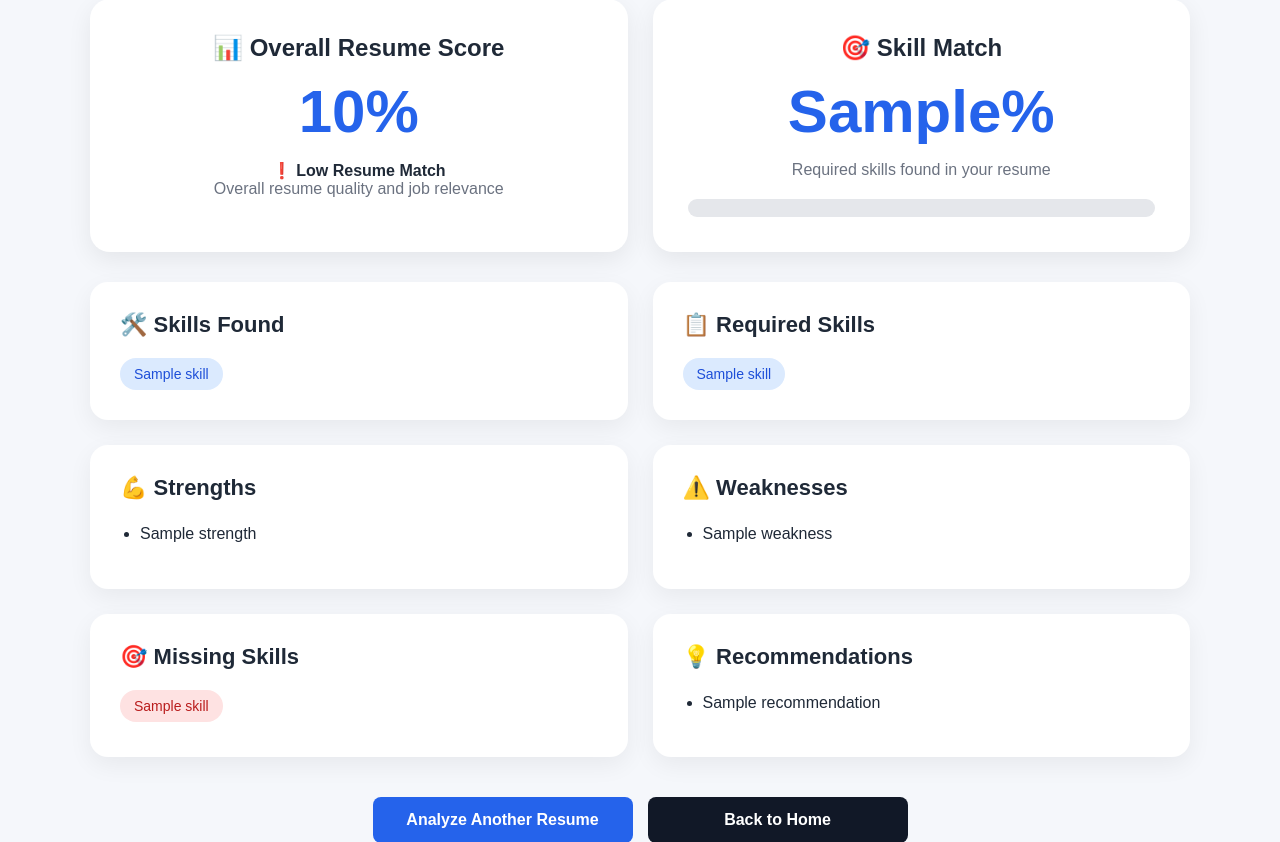
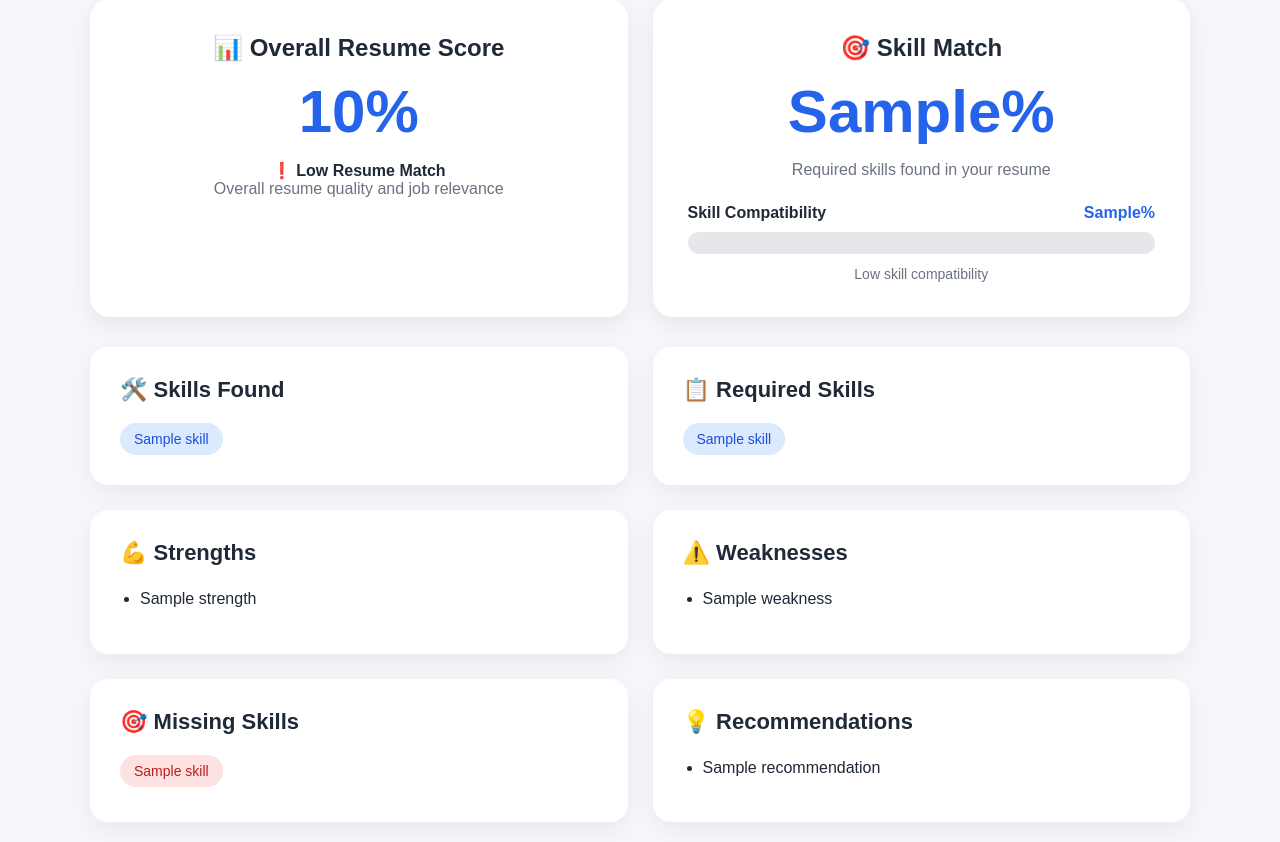
Before and after one commit to Sathiuppar2242/AI-Resume-Analyzer, a Flask app: template templates/result.html in a window 1280 px wide. Shown: the part 517-1359 px from the top of the page. Run offline with Flask 3, Linux system fonts and the light colour scheme; the template is opened without the code that fills it: most values are stand-ins (such as "Sample title", 1, 10 or a date in 2020).

Commit message:
Improve skill match visualization

```diff
--- a/templates/result.html
+++ b/templates/result.html
@@ -9,7 +9,6 @@
 
     <title>Resume Analysis - ResumeAI</title>
 
-
     <style>
 
         * {
@@ -18,13 +17,11 @@
             box-sizing: border-box;
         }
 
-
         body {
             font-family: Arial, sans-serif;
             background: #f5f7fb;
             color: #1f2937;
         }
-
 
         header {
             background: white;
@@ -32,13 +29,11 @@
             border-bottom: 1px solid #e5e7eb;
         }
 
-
         .logo {
             font-size: 28px;
             font-weight: bold;
             color: #2563eb;
         }
-
 
         .container {
             width: 90%;
@@ -46,24 +41,20 @@
             margin: 40px auto;
         }
 
-
         .header-section {
             text-align: center;
             margin-bottom: 35px;
         }
-
 
         .header-section h1 {
             font-size: 38px;
             margin-bottom: 15px;
         }
 
-
         .header-section p {
             color: #6b7280;
             margin-bottom: 8px;
         }
-
 
         .job-badge {
             display: inline-block;
@@ -75,7 +66,6 @@
             font-weight: bold;
         }
 
-
         .summary-card {
             background: white;
             padding: 30px;
@@ -84,18 +74,15 @@
             box-shadow: 0 8px 25px rgba(0, 0, 0, 0.06);
         }
 
-
         .summary-card h2 {
             margin-bottom: 20px;
         }
-
 
         .summary-grid {
             display: grid;
             grid-template-columns: repeat(4, 1fr);
             gap: 15px;
         }
-
 
         .summary-item {
             background: #f8fafc;
@@ -104,7 +91,6 @@
             text-align: center;
         }
 
-
         .summary-item strong {
             display: block;
             font-size: 28px;
@@ -112,12 +98,10 @@
             margin-bottom: 8px;
         }
 
-
         .summary-item span {
             color: #6b7280;
             font-size: 14px;
         }
-
 
         .score-container {
             display: grid;
@@ -125,7 +109,6 @@
             gap: 25px;
             margin-bottom: 30px;
         }
-
 
         .score-card {
             background: white;
@@ -135,11 +118,9 @@
             box-shadow: 0 8px 25px rgba(0, 0, 0, 0.07);
         }
 
-
         .score-card h2 {
             margin-bottom: 10px;
         }
-
 
         .score {
             font-size: 60px;
@@ -148,11 +129,9 @@
             margin: 15px 0;
         }
 
-
         .score-label {
             color: #6b7280;
         }
-
 
         .score-status {
             margin-top: 10px;
@@ -160,32 +139,53 @@
             font-size: 16px;
         }
 
+        /* SKILL MATCH VISUALIZATION */
+
+        .skill-match-wrapper {
+            margin-top: 25px;
+            text-align: left;
+        }
+
+        .skill-match-header {
+            display: flex;
+            justify-content: space-between;
+            align-items: center;
+            margin-bottom: 10px;
+            font-weight: bold;
+        }
+
+        .skill-match-percentage {
+            color: #2563eb;
+        }
 
         .progress-container {
             width: 100%;
-            height: 18px;
+            height: 22px;
             background: #e5e7eb;
             border-radius: 20px;
             overflow: hidden;
-            margin-top: 20px;
         }
-
 
         .progress-bar {
             height: 100%;
             width: 0%;
             background: #2563eb;
             border-radius: 20px;
-            transition: width 0.8s ease;
+            transition: width 1.2s ease;
         }
 
+        .progress-message {
+            margin-top: 12px;
+            text-align: center;
+            color: #6b7280;
+            font-size: 14px;
+        }
 
         .grid {
             display: grid;
             grid-template-columns: repeat(2, 1fr);
             gap: 25px;
         }
-
 
         .card {
             background: white;
@@ -194,30 +194,25 @@
             box-shadow: 0 8px 25px rgba(0, 0, 0, 0.06);
         }
 
-
         .card h2 {
             margin-bottom: 20px;
             font-size: 22px;
         }
 
-
         .card ul {
             padding-left: 20px;
         }
-
 
         .card li {
             margin-bottom: 12px;
             line-height: 1.6;
         }
 
-
         .skills {
             display: flex;
             flex-wrap: wrap;
             gap: 10px;
         }
-
 
         .skill {
             background: #dbeafe;
@@ -227,7 +222,6 @@
             font-size: 14px;
         }
 
-
         .missing-skill {
             background: #fee2e2;
             color: #b91c1c;
@@ -236,11 +230,9 @@
             font-size: 14px;
         }
 
-
         .empty-message {
             color: #6b7280;
         }
-
 
         .buttons {
             display: flex;
@@ -249,7 +241,6 @@
             margin: 40px auto;
             flex-wrap: wrap;
         }
-
 
         .back-button {
             display: block;
@@ -263,21 +254,17 @@
             font-weight: bold;
         }
 
-
         .back-button:hover {
             background: #1d4ed8;
         }
-
 
         .home-button {
             background: #111827;
         }
 
-
         .home-button:hover {
             background: #374151;
         }
-
 
         footer {
             margin-top: 50px;
@@ -287,12 +274,10 @@
             color: white;
         }
 
-
         footer p + p {
             margin-top: 8px;
             color: #9ca3af;
         }
-
 
         @media (max-width: 850px) {
 
@@ -302,28 +287,23 @@
 
         }
 
-
         @media (max-width: 750px) {
 
             .score-container {
                 grid-template-columns: 1fr;
             }
 
-
             .grid {
                 grid-template-columns: 1fr;
             }
-
 
             .summary-grid {
                 grid-template-columns: 1fr;
             }
 
-
             .header-section h1 {
                 font-size: 30px;
             }
-
 
             .score {
                 font-size: 50px;
@@ -359,12 +339,10 @@
                 Resume Analysis
             </h1>
 
-
             <p>
                 Resume:
                 <strong>{{ resume_name }}</strong>
             </p>
-
 
             {% if analysis.detected_job %}
 
@@ -388,9 +366,7 @@
                 📋 Analysis Summary
             </h2>
 
-
             <div class="summary-grid">
-
 
                 <div class="summary-item">
 
@@ -443,7 +419,6 @@
 
                 </div>
 
-
             </div>
 
         </div>
@@ -462,18 +437,15 @@
                     📊 Overall Resume Score
                 </h2>
 
-
                 <div class="score">
                     {{ analysis.resume_score }}%
                 </div>
-
 
                 <p
                     class="score-status"
                     id="scoreStatus"
                 >
                 </p>
-
 
                 <p class="score-label">
 
@@ -493,11 +465,9 @@
                     🎯 Skill Match
                 </h2>
 
-
                 <div class="score">
                     {{ analysis.skill_match }}%
                 </div>
-
 
                 <p class="score-label">
 
@@ -507,12 +477,38 @@
                 </p>
 
 
+                <div class="skill-match-wrapper">
+
+                    <div class="skill-match-header">
+
+                        <span>
+                            Skill Compatibility
+                        </span>
+
+                        <span
+                            class="skill-match-percentage"
+                        >
+                            {{ analysis.skill_match }}%
+                        </span>
+
+                    </div>
+
+
                     <div class="progress-container">
 
                         <div
                             class="progress-bar"
                             data-score="{{ analysis.skill_match }}"
                         ></div>
+
+                    </div>
+
+
+                    <p
+                        class="progress-message"
+                        id="progressMessage"
+                    >
+                    </p>
 
                 </div>
 
@@ -535,7 +531,6 @@
                     🛠️ Skills Found
                 </h2>
 
-
                 {% if analysis.skills %}
 
                     <div class="skills">
@@ -553,9 +548,7 @@
                 {% else %}
 
                     <p class="empty-message">
-
                         No matching skills found.
-
                     </p>
 
                 {% endif %}
@@ -570,7 +563,6 @@
                 <h2>
                     📋 Required Skills
                 </h2>
-
 
                 {% if analysis.required_skills %}
 
@@ -589,10 +581,8 @@
                 {% else %}
 
                     <p class="empty-message">
-
                         No recognized skills found
                         in the job description.
-
                     </p>
 
                 {% endif %}
@@ -607,7 +597,6 @@
                 <h2>
                     💪 Strengths
                 </h2>
-
 
                 {% if analysis.strengths %}
 
@@ -626,9 +615,7 @@
                 {% else %}
 
                     <p class="empty-message">
-
                         No strengths identified.
-
                     </p>
 
                 {% endif %}
@@ -643,7 +630,6 @@
                 <h2>
                     ⚠️ Weaknesses
                 </h2>
-
 
                 {% if analysis.weaknesses %}
 
@@ -662,9 +648,7 @@
                 {% else %}
 
                     <p class="empty-message">
-
                         No major weaknesses identified.
-
                     </p>
 
                 {% endif %}
@@ -679,7 +663,6 @@
                 <h2>
                     🎯 Missing Skills
                 </h2>
-
 
                 {% if analysis.missing_skills %}
 
@@ -698,9 +681,7 @@
                 {% else %}
 
                     <p class="empty-message">
-
                         No major missing skills identified.
-
                     </p>
 
                 {% endif %}
@@ -715,7 +696,6 @@
                 <h2>
                     💡 Recommendations
                 </h2>
-
 
                 {% if analysis.recommendations %}
 
@@ -734,9 +714,7 @@
                 {% else %}
 
                     <p class="empty-message">
-
                         No recommendations available.
-
                     </p>
 
                 {% endif %}
@@ -751,7 +729,6 @@
 
         <div class="buttons">
 
-
             <a
                 href="/"
                 class="back-button"
@@ -759,14 +736,12 @@
                 Analyze Another Resume
             </a>
 
-
             <a
                 href="/"
                 class="back-button home-button"
             >
                 Back to Home
             </a>
-
 
         </div>
 
@@ -782,15 +757,12 @@
             © 2026 ResumeAI
         </p>
 
-
         <p>
             AI-Powered Resume Analysis & Job Matching
         </p>
 
     </footer>
 
-
-    <!-- JAVASCRIPT -->
 
     <script>
 
@@ -809,8 +781,45 @@
                 );
 
 
+            setTimeout(function () {
+
                 progressBar.style.width =
                     score + "%";
+
+            }, 200);
+
+
+            const progressMessage =
+                document.getElementById(
+                    "progressMessage"
+                );
+
+
+            if (progressMessage) {
+
+                if (score >= 80) {
+
+                    progressMessage.innerText =
+                        "Excellent skill compatibility";
+
+                } else if (score >= 60) {
+
+                    progressMessage.innerText =
+                        "Good skill compatibility";
+
+                } else if (score >= 40) {
+
+                    progressMessage.innerText =
+                        "Moderate skill compatibility";
+
+                } else {
+
+                    progressMessage.innerText =
+                        "Low skill compatibility";
+
+                }
+
+            }
 
         }
 
@@ -831,24 +840,20 @@
 
         if (scoreStatus) {
 
-
             if (resumeScore >= 80) {
 
                 scoreStatus.innerText =
                     "🌟 Excellent Resume Match";
-
 
             } else if (resumeScore >= 60) {
 
                 scoreStatus.innerText =
                     "👍 Good Resume Match";
 
-
             } else if (resumeScore >= 40) {
 
                 scoreStatus.innerText =
                     "⚠️ Needs Improvement";
-
 
             } else {
 
```
Lines whose indentation alone changed are shown as unchanged.
